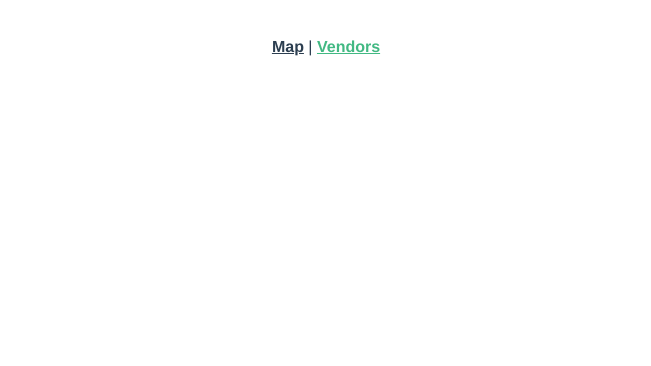
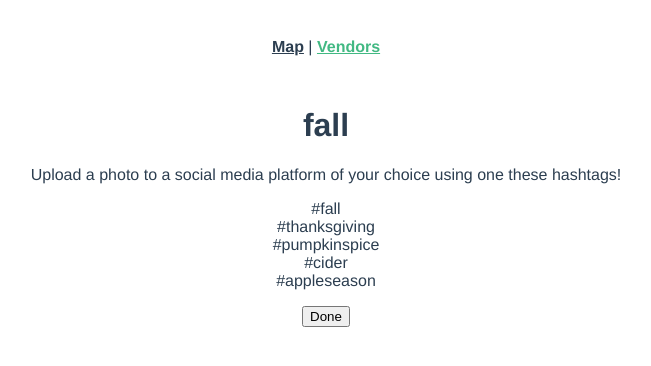
Before and after one commit to vml39/scavenger, a Vue app: page /vendors in a window 1280 px wide. Shown: the top 366 px of the page, without its empty margins (314-965 px from the left). Built offline with nearby package versions, Linux system fonts and the light colour scheme.

Commit message:
social media

```diff
--- a/src/App.vue
+++ b/src/App.vue
@@ -4,9 +4,27 @@
       <router-link to="/">Map</router-link> |
       <router-link to="/vendors">Vendors</router-link>
     </div>
-    <router-view/>
+    <SocialMediaTag theme="fall" />
   </div>
 </template>
+
+<script>
+import SocialMediaTag from '@/components/SocialMediaTag.vue'
+
+export default {
+  name: "App",
+  components: {
+    SocialMediaTag,
+  },
+  data () {
+    return {
+      vendors: []
+    }
+  },
+  methods: {
+  }
+}
+</script>
 
 <style>
 #app {
--- a/src/components/SocialMediaTag.vue
+++ b/src/components/SocialMediaTag.vue
@@ -7,7 +7,7 @@
         #{{ tag }}
       </li>
     </ul>
-    <button>Done<button> <!-- onclick would close the modal -->
+    <button>Done</button> <!-- onclick would close the modal -->
   </div>
 </template>
 
@@ -17,16 +17,18 @@ export default {
   props: {
     theme: String
   },
-  data: {
-    themes: {
+  data: function () {
+    return {
+      themes: {
       "fall": ["fall", "thanksgiving", "pumpkinspice", "cider", "appleseason"],
       "thanksgiving": ["turkey", "farmtotable", "pumpkin", "squash", "localfood"]
-    },
-    tags: []
+      },
+      tags: []
+    }
   },
   methods: {
     getTags (theme) {
-      this.tags = themes[theme];
+      this.tags = this.themes[theme];
     }
   },
   mounted: function () {
@@ -37,7 +39,12 @@ export default {
 </script>
 
 <style scoped>
+  ul {
+    padding-left: 0;
+  }
+
   li {
-
+    list-style: none;
+    padding-left: 0;
   }
 </style>
```
